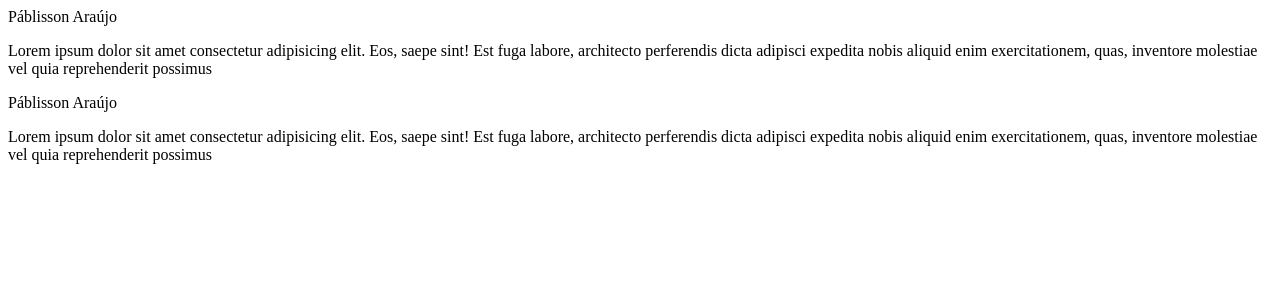
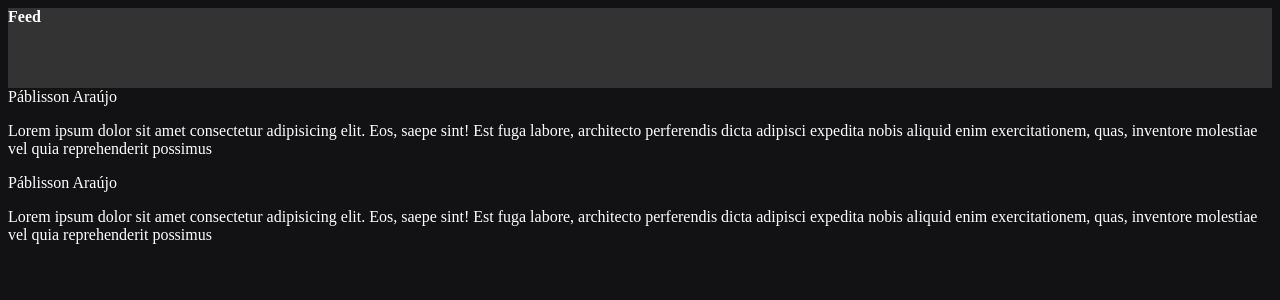
Before and after one commit to pablisson/principios-rede-social, a React (Vite) app: page / in a window 1280 px wide. Shown: the top 300 px of the page. Built offline with nearby package versions, Linux system fonts and the light colour scheme.

Commit message:
Criando o header

```diff
--- a/src/App.jsx
+++ b/src/App.jsx
@@ -1,8 +1,11 @@
-import { Post } from './Post'
+import { Header } from './components/Header';
+import { Post } from './Post';
+import './styles.css';
 
 export function App() {
   return (
     <>
+      <Header />
       <Post
         author="Páblisson Araújo"
         content="Lorem ipsum dolor sit amet consectetur adipisicing elit. Eos, saepe sint! Est fuga labore, architecto perferendis dicta adipisci expedita nobis aliquid enim exercitationem, quas, inventore molestiae vel quia reprehenderit possimus"
--- /dev/null
+++ b/src/components/Header.jsx
@@ -0,0 +1,12 @@
+import styles from './Header.module.css'
+
+export function Header(){
+  return (
+    <>
+      <header className={ styles.header }>
+        <strong >Feed</strong>
+      </header>
+
+    </>
+  );
+}
--- /dev/null
+++ b/src/components/Header.module.css
@@ -0,0 +1,4 @@
+.header {
+  background: #333;
+  height: 80px;
+}
--- /dev/null
+++ b/src/styles.css
@@ -0,0 +1,4 @@
+body {
+  background: #121214;
+  color: #FFF;
+}
```
